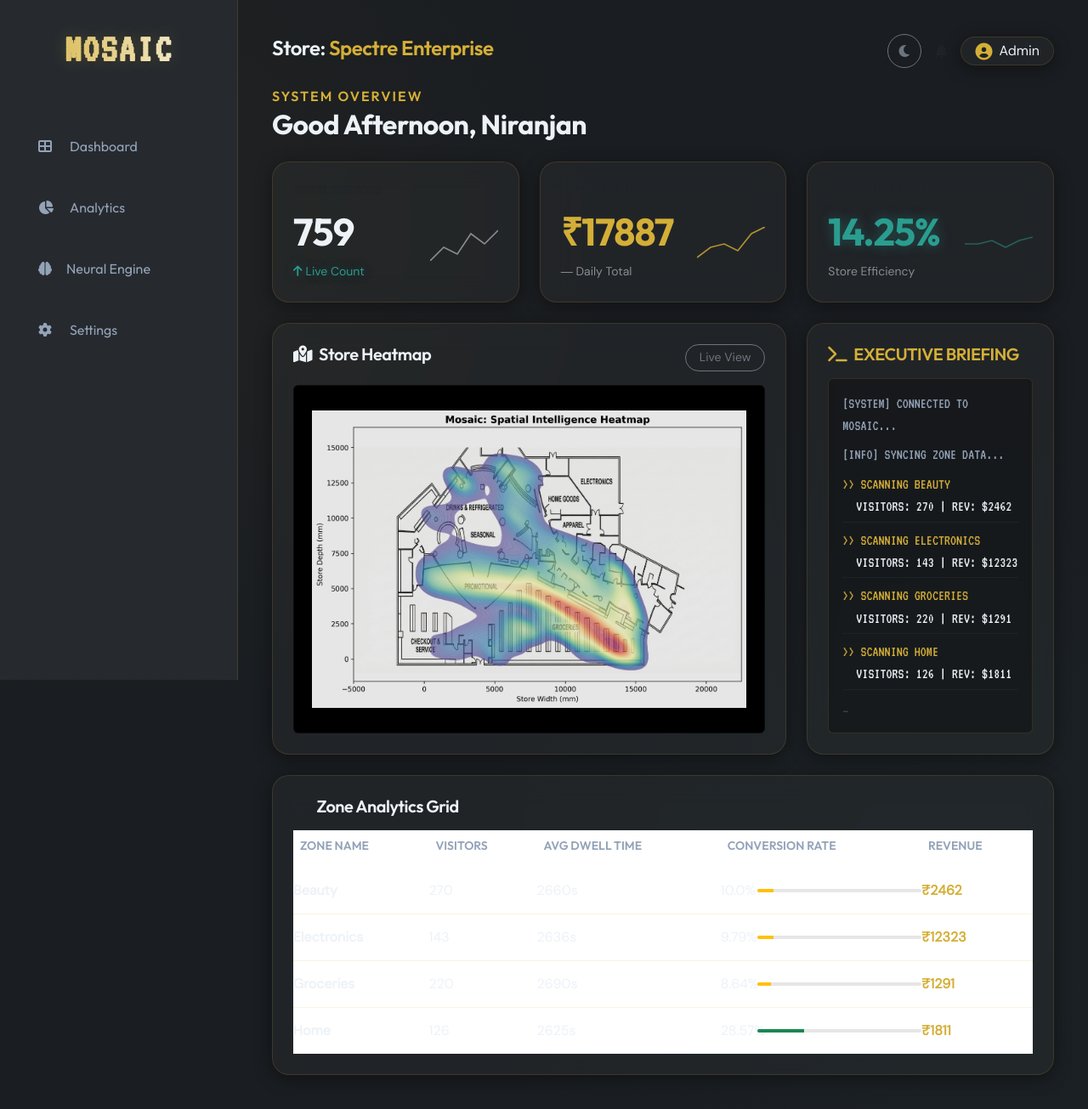
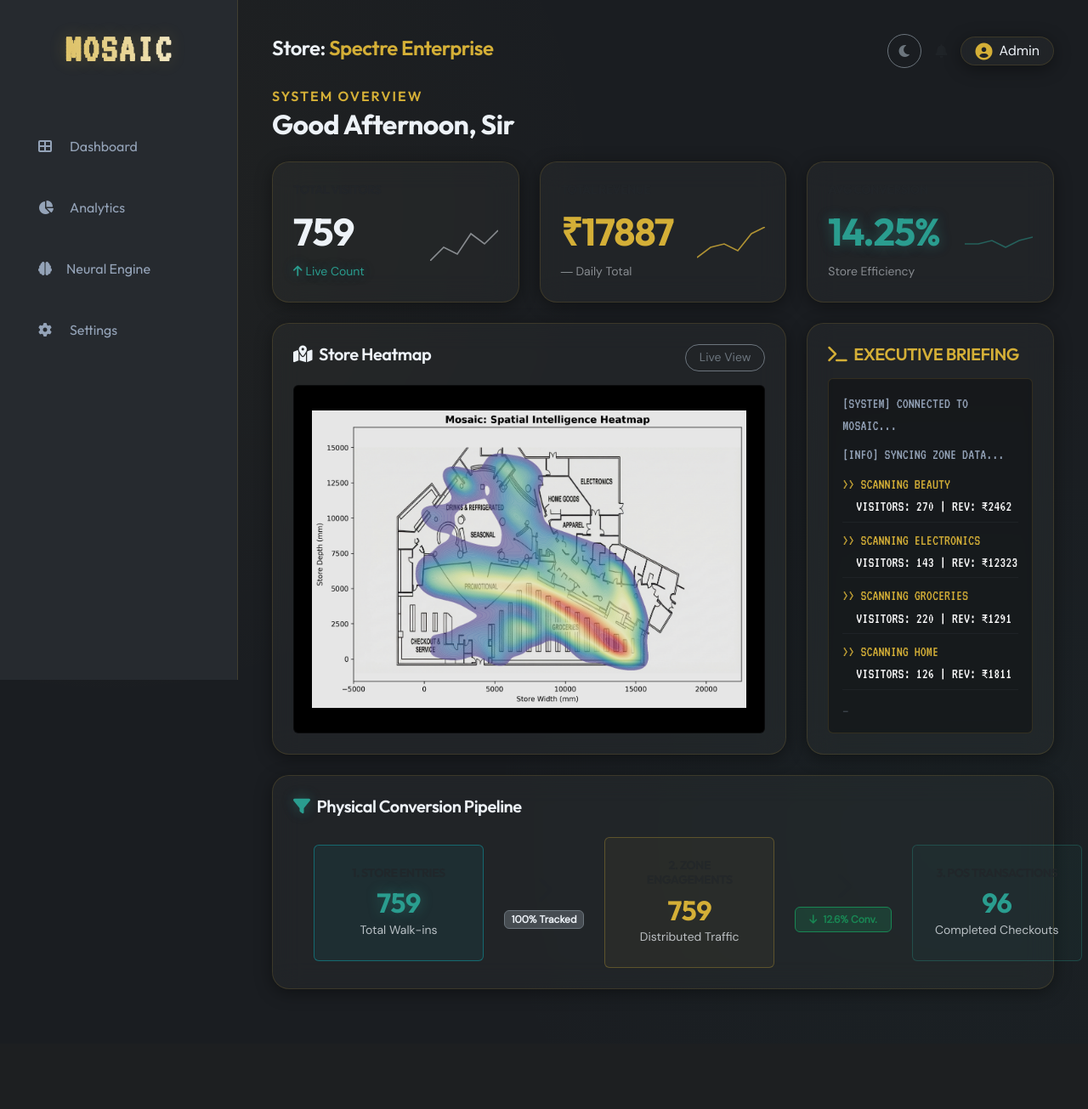
Before and after one commit to AdwaithCM/Mosaic, a Flask app: page /dashboard in a window 1280 px wide. Shown: the whole page at 85% size. After the commit the page ends 1164 px from the top, so only its background shows below. Run offline with Flask 3, Linux system fonts and the light colour scheme.

Commit message:
UI Changes

```diff
--- a/app.py
+++ b/app.py
@@ -1,4 +1,4 @@
-from flask import Flask, render_template, jsonify, redirect, url_for, request
+from flask import Flask, render_template, jsonify, session, redirect, url_for, request
 from intelligence_engine import generate_insights
 import pandas as pd
 import json
@@ -54,12 +54,14 @@ def dashboard():
     total_visitors = sum(item['Visitors'] for item in data) if data else 0
     total_revenue = sum(item['Revenue'] for item in data) if data else 0
     avg_conversion = sum(item['Conversion_Rate'] for item in data) / len(data) if data else 0
+    total_transactions = sum(item['Transactions'] for item in data) if data else 0
 
     return render_template('dashboard.html',
                            zones=data,
                            total_visitors=total_visitors,
                            total_revenue=total_revenue,
-                           avg_conversion=round(avg_conversion, 2))
+                           avg_conversion=round(avg_conversion, 2),
+                           total_transactions=total_transactions)
 
 @app.route('/analytics')
 def analytics():
--- a/static/animations.js
+++ b/static/animations.js
@@ -42,9 +42,9 @@ function initGreeting() {
     const hour = new Date().getHours();
     let text = "Welcome Back, Executive";
 
-    if (hour < 12) text = "Good Morning, Niranjan";
-    else if (hour < 18) text = "Good Afternoon, Niranjan";
-    else text = "Good Evening, Niranjan";
+    if (hour < 12) text = "Good Morning, Sir";
+    else if (hour < 18) text = "Good Afternoon, Sir";
+    else text = "Good Evening, Sir";
 
     // Typewriter Effect
     let i = 0;
--- a/templates/dashboard.html
+++ b/templates/dashboard.html
@@ -85,17 +85,17 @@
         <div class="glass-card h-100 d-flex flex-column">
             <h5 class="text-gold mb-3" style="font-family: 'Outfit';"><i class="fas fa-terminal me-2"></i>EXECUTIVE
                 BRIEFING</h5>
-            <div class="flex-grow-1 p-3 rounded"
-                style="background: rgba(0,0,0,0.3); border: 1px solid var(--border-color); overflow-y: auto;">
-                <!-- TERMINAL STREAM -->
-                <div style="font-family: 'VT323', monospace; font-size: 1.1rem; color: var(--text-muted);">
+            <div class="flex-grow-1 p-3 rounded terminal-window"
+                style="border: 1px solid var(--border-color); overflow-y: auto;">
+                <div class="terminal-text" style="font-family: 'VT323', monospace; font-size: 1.1rem;">
                     <div class="mb-2"><span class="text-teal">[SYSTEM]</span> CONNECTED TO MOSAIC...</div>
                     <div class="mb-2"><span class="text-teal">[INFO]</span> SYNCING ZONE DATA...</div>
 
                     {% for zone in zones[:5] %}
                     <div class="mb-2 border-bottom border-secondary border-opacity-10 pb-1">
                         <span class="text-gold">>> SCANNING {{ zone.Zone_Name | upper }}</span><br>
-                        <span class="text-white ms-3">VISITORS: {{ zone.Visitors }} | REV: ${{ zone.Revenue }}</span>
+                        <span class="terminal-metric ms-3">VISITORS: {{ zone.Visitors }} | REV: ₹{{ zone.Revenue
+                            }}</span>
                         {% if zone.Conversion_Rate < 5 %} <br><span class="text-danger ms-3">[ALERT] LOW CONVERSION ({{
                                 zone.Conversion_Rate }}%)</span>
                             {% endif %}
@@ -109,48 +109,59 @@
     </div>
 </div>
 
-<div class="row">
+<!-- FUNNEL-->
+<div class="row mb-4">
     <div class="col-12">
         <div class="glass-card">
-            <h5 class="mb-3 text-adaptive"><i class="fas fa-table text-muted me-2"></i>Zone Analytics Grid</h5>
-            <div class="table-responsive">
-                <table class="table mb-0">
-                    <thead>
-                        <tr class="text-uppercase small">
-                            <th>Zone Name</th>
-                            <th>Visitors</th>
-                            <th>Avg Dwell Time</th>
-                            <th>Conversion Rate</th>
-                            <th>Revenue</th>
-                        </tr>
-                    </thead>
-                    <tbody>
-                        {% for zone in zones %}
-                        <tr>
-                            <td class="fw-bold text-adaptive">{{ zone.Zone_Name }}</td>
-                            <td class="text-adaptive">{{ zone.Visitors }}</td>
-                            <td class="text-adaptive">{{ zone.Avg_Dwell_Time }}s</td>
-                            <td>
-                                <!-- Progress Bar Visualization for Conversion -->
-                                <div class="d-flex align-items-center">
-                                    <span class="text-adaptive me-2" style="width: 35px;">{{ zone.Conversion_Rate
-                                        }}%</span>
-                                    <div class="progress flex-grow-1"
-                                        style="height: 4px; background: rgba(128,128,128,0.2);">
-                                        <div class="progress-bar {% if zone.Conversion_Rate > 15 %}bg-success{% elif zone.Conversion_Rate > 8 %}bg-warning{% else %}bg-danger{% endif %}"
-                                            role="progressbar" style="width: {{ zone.Conversion_Rate }}%"></div>
-                                    </div>
-                                </div>
-                            </td>
-                            <td class="text-gold fw-bold">₹{{ zone.Revenue }}</td>
-                        </tr>
-                        {% endfor %}
-                    </tbody>
-                </table>
+            <h5 class="mb-4 text-adaptive"><i class="fas fa-filter text-neon me-2"></i>Physical Conversion Pipeline</h5>
+
+            <div
+                class="d-flex flex-column flex-md-row justify-content-between align-items-center position-relative px-md-4">
+
+                <div
+                    class="funnel-step text-center p-4 rounded w-100 position-relative z-1 mosaic-border-cyan bg-cyan-glow">
+                    <h6 class="text-muted text-uppercase small fw-bold">1. Store Entries</h6>
+                    <h2 class="text-neon mb-0 fw-bold">{{ total_visitors }}</h2>
+                    <small class="text-adaptive opacity-75">Total Walk-ins</small>
+                </div>
+
+                <div class="funnel-connector my-3 my-md-0 px-2 px-lg-4 z-0 text-center">
+                    <i class="fas fa-chevron-right fa-2x text-muted opacity-25 d-none d-md-block"></i>
+                    <i class="fas fa-chevron-down fa-2x text-muted opacity-25 d-block d-md-none"></i>
+                    <div class="badge bg-secondary bg-opacity-50 text-adaptive mt-2 border border-secondary">100%
+                        Tracked</div>
+                </div>
+
+                <div
+                    class="funnel-step text-center p-4 rounded w-100 position-relative z-1 mosaic-border-gold bg-gold-glow">
+                    <h6 class="text-muted text-uppercase small fw-bold">2. Zone Engagements</h6>
+                    <h2 class="text-gold mb-0 fw-bold">{{ total_visitors }}</h2>
+                    <small class="text-adaptive opacity-75">Distributed Traffic</small>
+                </div>
+
+                <div class="funnel-connector my-3 my-md-0 px-2 px-lg-4 z-0 text-center">
+                    <i class="fas fa-chevron-right fa-2x text-muted opacity-25 d-none d-md-block"></i>
+                    <i class="fas fa-chevron-down fa-2x text-muted opacity-25 d-block d-md-none"></i>
+
+                    {% set overall_cr = (total_transactions / total_visitors * 100) | round(1) if total_visitors > 0
+                    else 0 %}
+                    <div class="badge bg-success bg-opacity-25 text-success mt-2 border border-success px-3 py-2">
+                        <i class="fas fa-arrow-down me-1"></i> {{ overall_cr }}% Conv.
+                    </div>
+                </div>
+
+                <div
+                    class="funnel-step text-center p-4 rounded w-100 position-relative z-1 mosaic-border-teal bg-teal-glow">
+                    <h6 class="text-muted text-uppercase small fw-bold">3. POS Transactions</h6>
+                    <h2 class="text-teal mb-0 fw-bold" style="color: #2a9d8f;">{{ total_transactions }}</h2>
+                    <small class="text-adaptive opacity-75">Completed Checkouts</small>
+                </div>
+
             </div>
         </div>
     </div>
 </div>
+
 
 <style>
     @keyframes blink {
@@ -162,5 +173,94 @@
     .animate-blink {
         animation: blink 1s infinite;
     }
+
+
+    /* Dark Mode (Default) */
+    .terminal-window {
+        background: rgba(0, 0, 0, 0.3);
+    }
+
+    .terminal-text {
+        color: var(--text-muted, #8b949e);
+    }
+
+    .terminal-metric {
+        color: white;
+    }
+
+    /* Light Mode Override */
+    [data-theme="light"] .terminal-window {
+        background: rgba(248, 249, 250, 0.85);
+        /* Crisp off-white */
+        box-shadow: inset 0 0 10px rgba(0, 0, 0, 0.05);
+    }
+
+    [data-theme="light"] .terminal-text {
+        color: #475569;
+        /* Medium charcoal for base text */
+    }
+
+    [data-theme="light"] .terminal-metric {
+        color: #0f172a;
+        /* Deep bold charcoal for metrics */
+        font-weight: bold;
+    }
+
+    /* --- FUNNEL CARD STYLES --- */
+
+    /* --- STEP 4: FUNNEL UI STYLES --- */
+    .funnel-step {
+        transition: transform 0.3s ease, box-shadow 0.3s ease;
+        min-width: 200px;
+    }
+
+    .funnel-step:hover {
+        transform: translateY(-5px);
+    }
+
+    /* Dark Mode Defaults */
+    .mosaic-border-cyan {
+        border: 1px solid rgba(0, 240, 255, 0.3);
+    }
+
+    .bg-cyan-glow {
+        background: rgba(0, 240, 255, 0.05);
+    }
+
+    .mosaic-border-gold {
+        border: 1px solid rgba(212, 175, 55, 0.3);
+    }
+
+    .bg-gold-glow {
+        background: rgba(212, 175, 55, 0.05);
+    }
+
+    .mosaic-border-teal {
+        border: 1px solid rgba(42, 157, 143, 0.3);
+    }
+
+    .bg-teal-glow {
+        background: rgba(42, 157, 143, 0.05);
+    }
+
+    /* Light Mode Overrides */
+    [data-theme="light"] .bg-cyan-glow,
+    [data-theme="light"] .bg-gold-glow,
+    [data-theme="light"] .bg-teal-glow {
+        background: rgba(255, 255, 255, 0.6);
+        box-shadow: 0 4px 15px rgba(0, 0, 0, 0.05);
+    }
+
+    [data-theme="light"] .mosaic-border-cyan {
+        border-color: rgba(0, 240, 255, 0.8);
+    }
+
+    [data-theme="light"] .mosaic-border-gold {
+        border-color: rgba(212, 175, 55, 0.8);
+    }
+
+    [data-theme="light"] .mosaic-border-teal {
+        border-color: rgba(42, 157, 143, 0.8);
+    }
 </style>
 {% endblock %}
```
Also changed, not shown: templates/analytics.html (+82 -18 lines).
